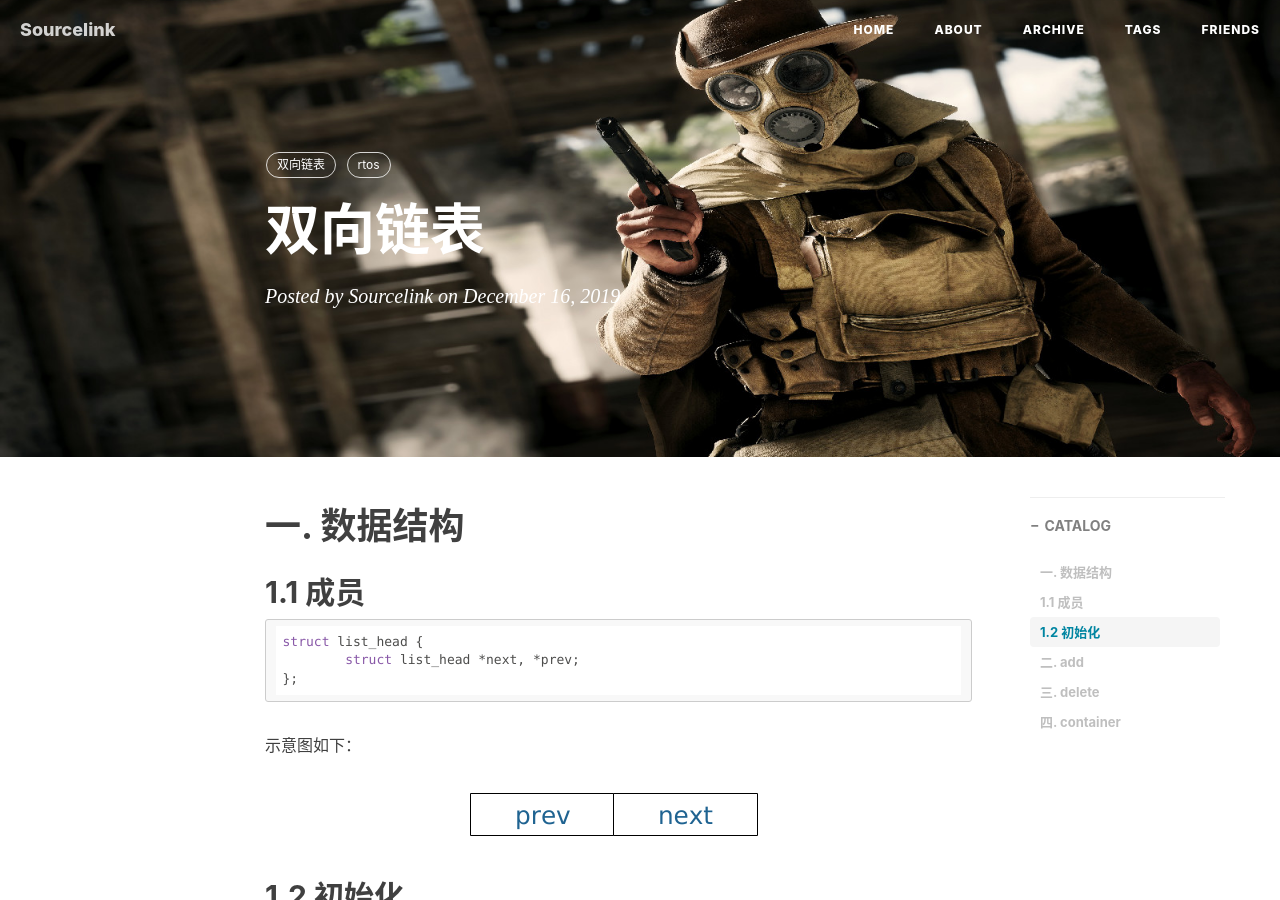
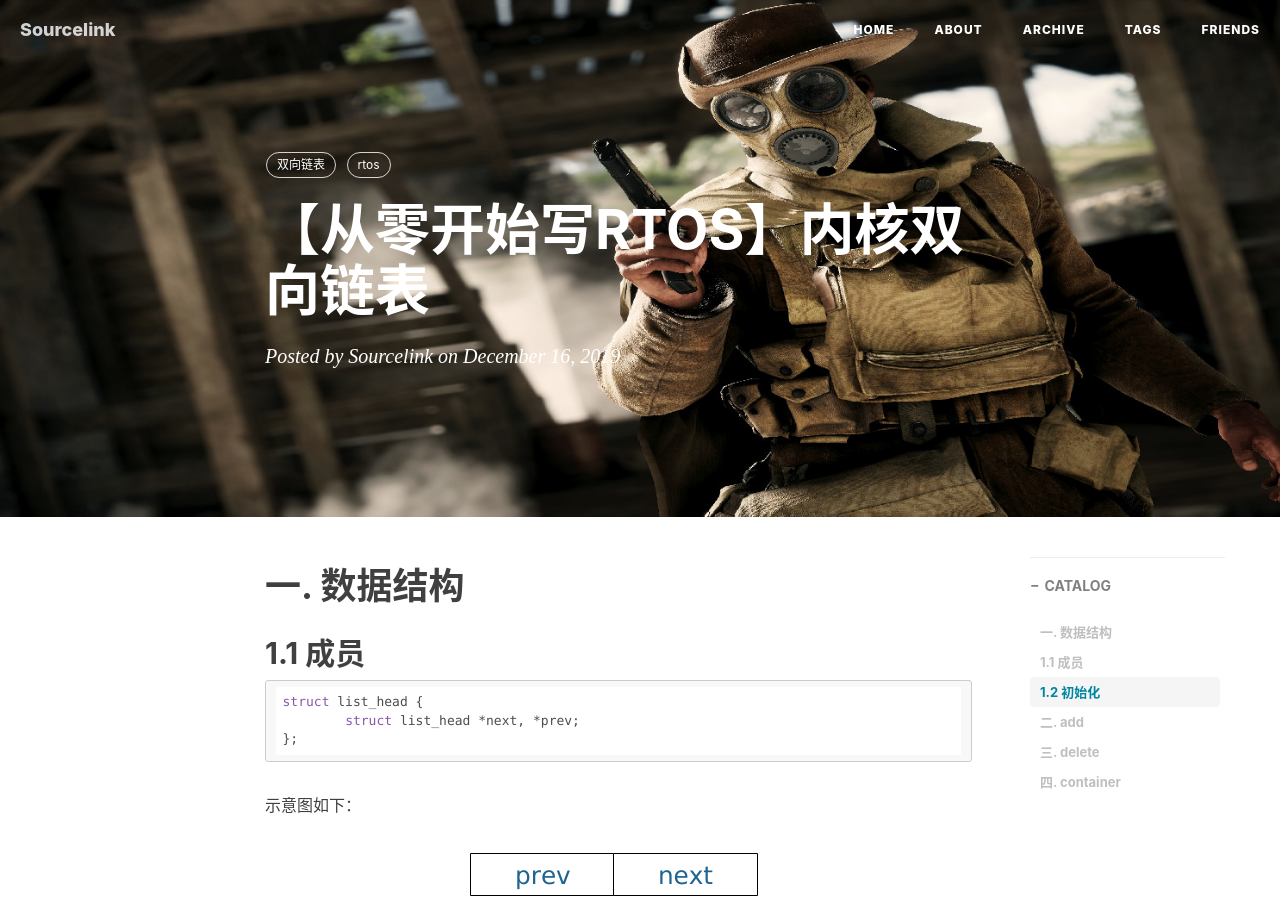
Before and after one commit to SourceLink/Sourcelink.github.io, a Jekyll site: the page built from _posts/2019-12-16-kernel-list.md, in a window 1280 px wide and 900 px high. Built offline with Jekyll 4.4.1, drawn with Linux system fonts in a browser that asks for light colours; comment, search, counter and statistics services are not loaded.

Commit message:
修改标题

```diff
--- a/_posts/2019-12-16-kernel-list.md
+++ b/_posts/2019-12-16-kernel-list.md
@@ -1,6 +1,6 @@
 ---
 layout: post
-title:  "双向链表"
+title:  "【从零开始写RTOS】内核双向链表"
 date:   2019-12-16
 catalog:  true
 author: Sourcelink
```
